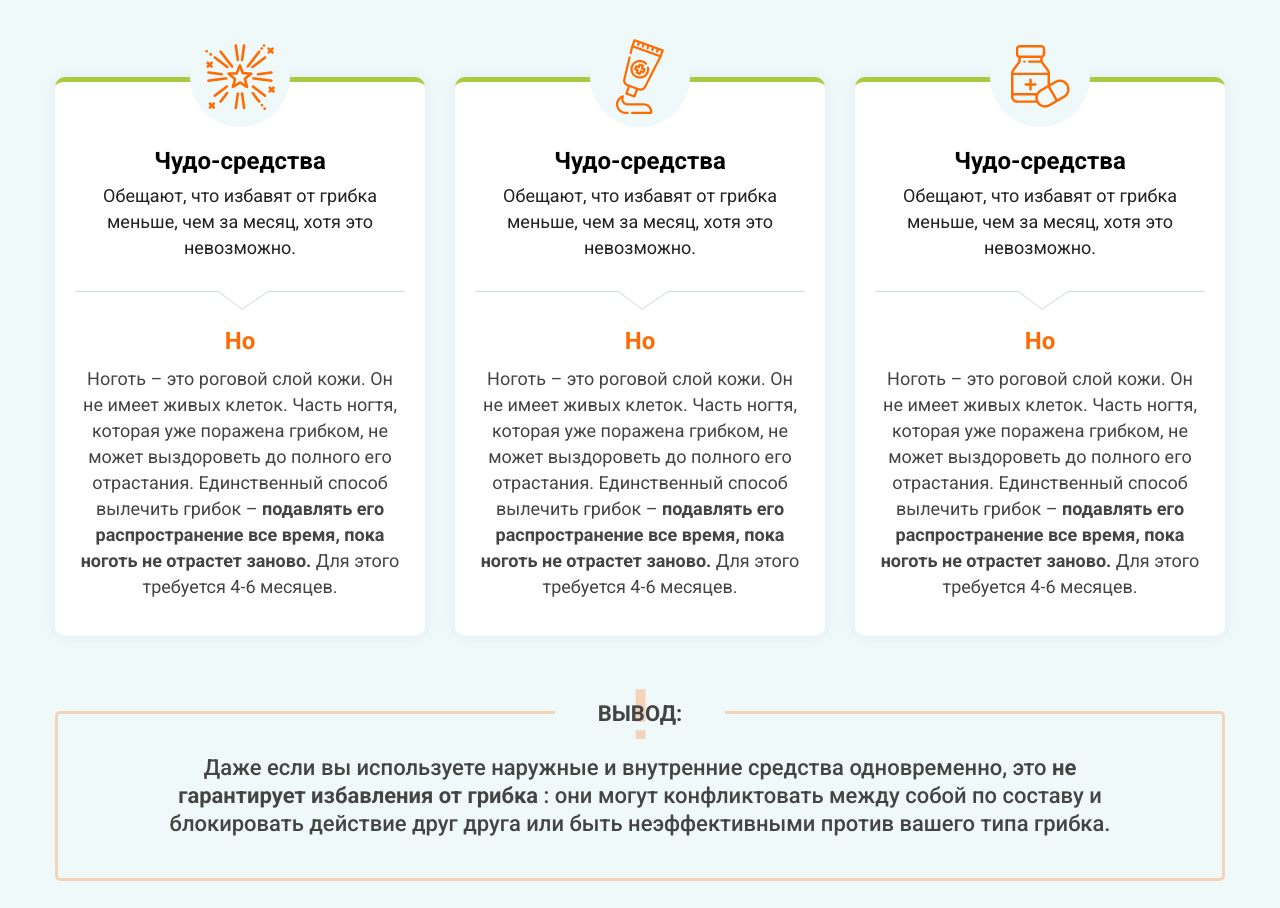
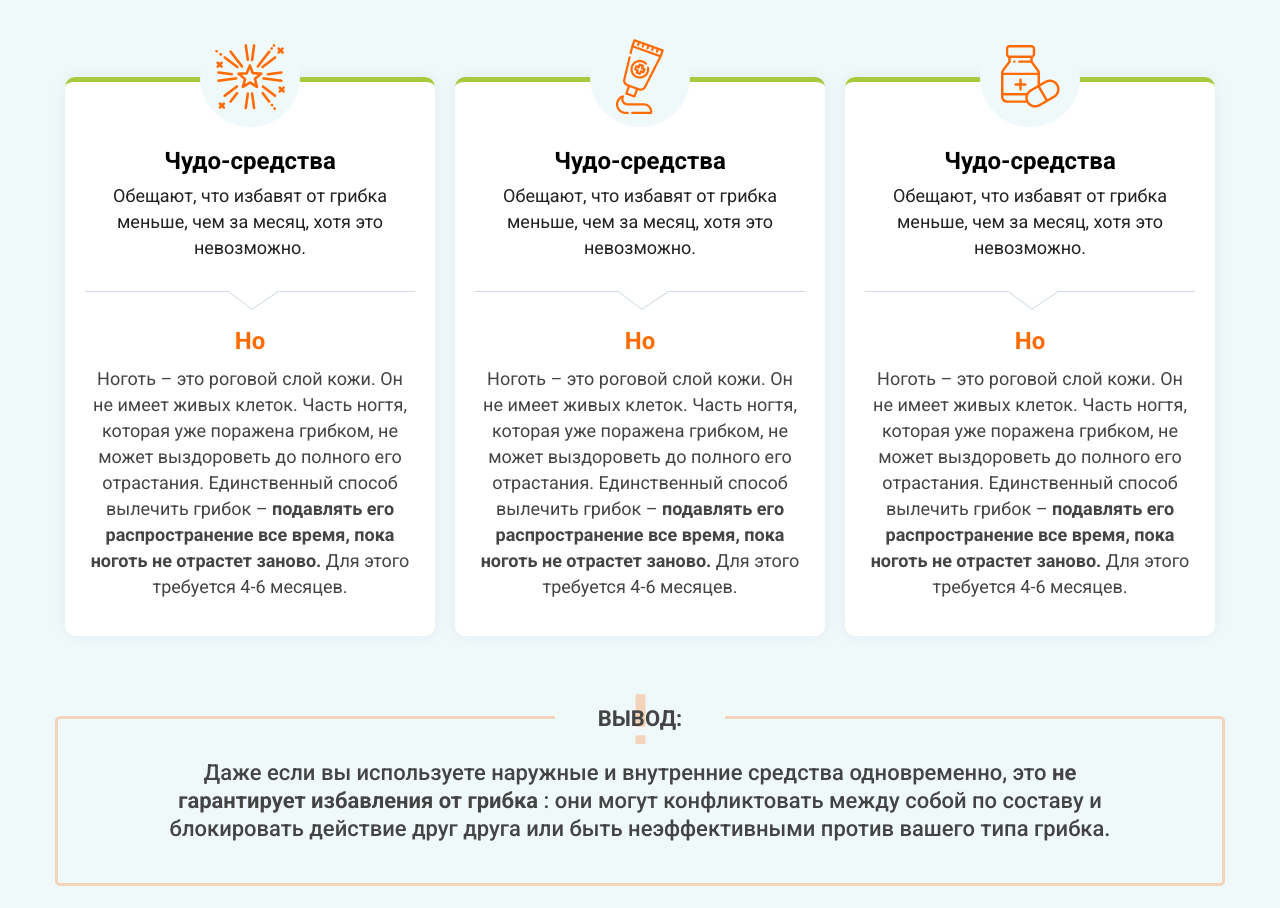
Before and after one commit to alexmay112/Eve, a website: page index.html in a window 1280 px wide. Shown: the part 1964-2872 px from the top of the page. Drawn offline with Linux system fonts and the light colour scheme.

Commit message:
fix non-effective list

```diff
--- a/src/sass/layout/_non-effective.scss
+++ b/src/sass/layout/_non-effective.scss
@@ -4,18 +4,16 @@
 
 .non-effective-list {
     display: flex;
-    justify-content: space-between;
-
+    justify-content: space-around;
+    flex-wrap: wrap;
     &__item {
         max-width: 370px;
+        margin-bottom: 65px;
         background-color: #fff;
         box-shadow: 0 0 15px rgba(37, 83, 129, 0.08);
         border-radius: 10px;
         text-align: center;
         position: relative;
-        &:not(:first-child) {
-            margin-left: 15px;
-        }
         &:before {
             content: "";
             display: block;
@@ -99,7 +97,7 @@
 
 .non-effective {
     &__important {
-        @extend .consequences__statistic;
+        margin-top: 15px;
     }
     .section-footer__text::before {
         content: "Вывод:";
```
Also changed, not shown: assets/css/main.css.
